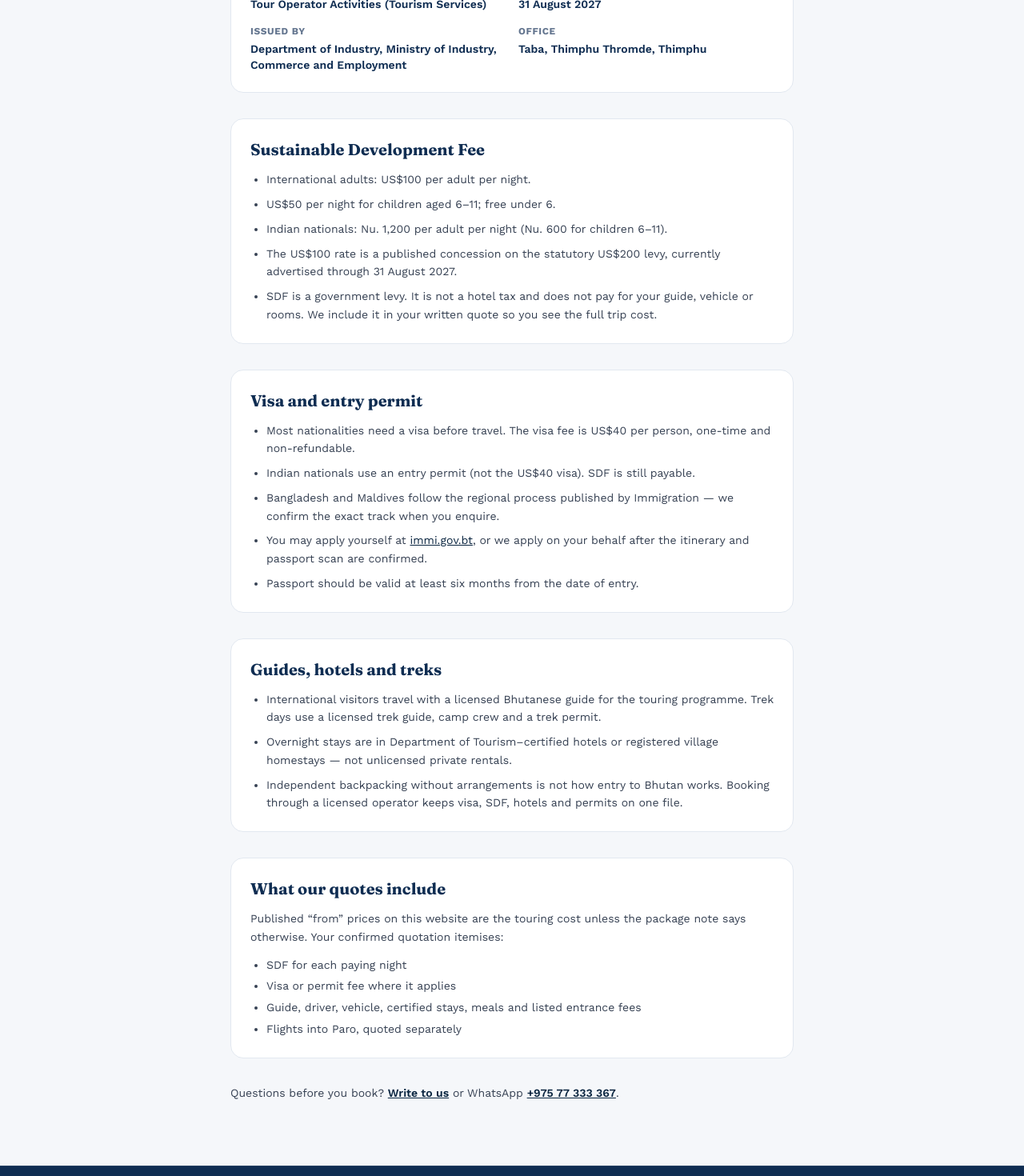
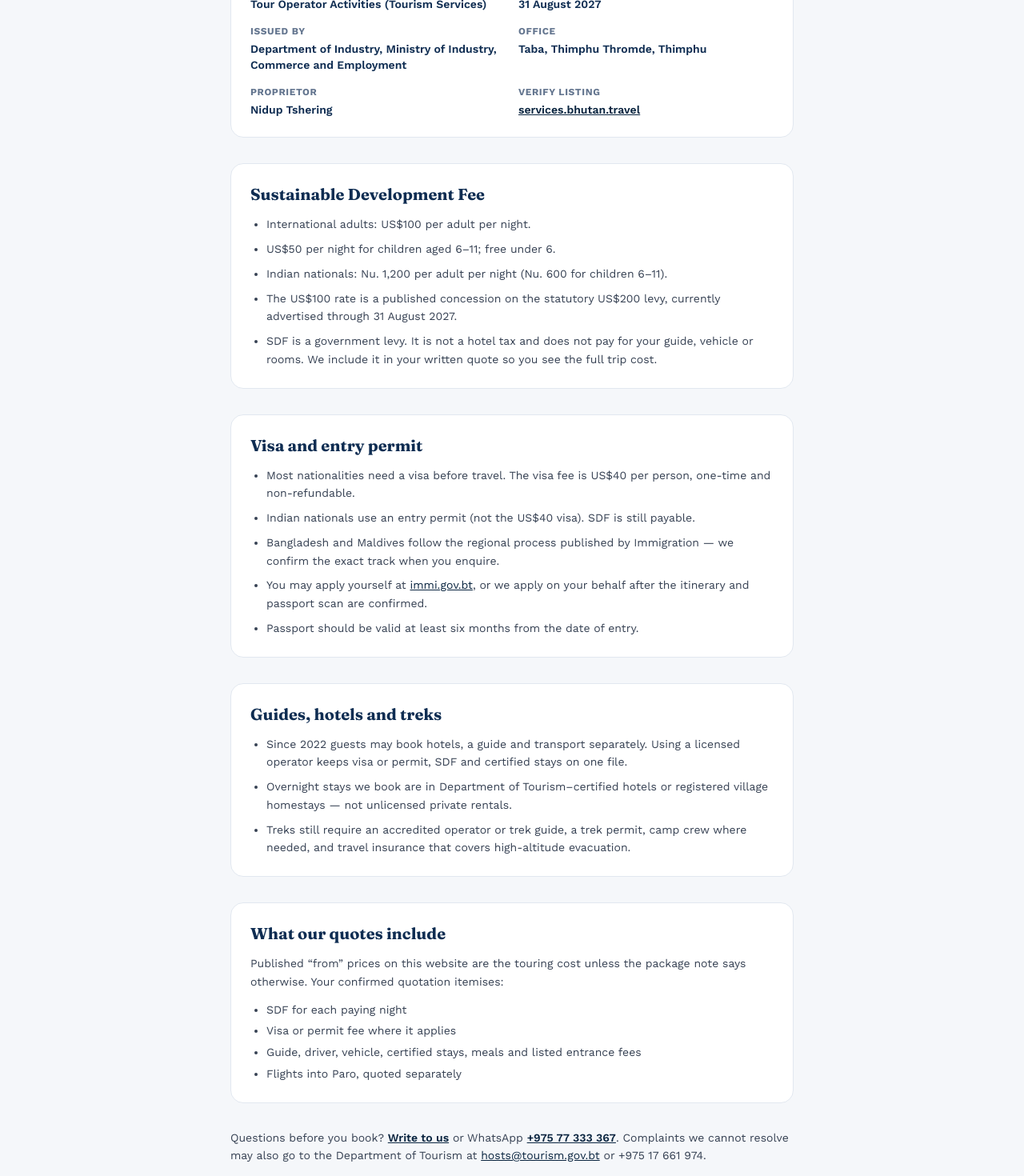
Before and after one commit to sonukumar95128-byte/Yeti-Tours-and-Treck, a Next.js app: page /travel-info in a window 1280 px wide. Shown: the part 560-2030 px from the top of the page at 80% size. Built offline with nearby package versions, Linux system fonts and the light colour scheme.

Commit message:
Add proprietor, portal verify, accurate independent-travel and DoT complaint line

```diff
--- a/src/app/travel-info/page.tsx
+++ b/src/app/travel-info/page.tsx
@@ -62,6 +62,23 @@ export default function TravelInfoPage() {
               {COMPANY.village}, {COMPANY.gewog}, {COMPANY.dzongkhag}
             </dd>
           </div>
+          <div>
+            <dt className="text-xs uppercase tracking-wider text-slate-500 font-bold">Proprietor</dt>
+            <dd className="font-semibold text-ink mt-1">{COMPANY.proprietor}</dd>
+          </div>
+          <div>
+            <dt className="text-xs uppercase tracking-wider text-slate-500 font-bold">Verify listing</dt>
+            <dd className="font-semibold text-ink mt-1">
+              <a
+                href={COMPANY.directoryUrl}
+                className="text-forest underline"
+                target="_blank"
+                rel="noopener noreferrer"
+              >
+                services.bhutan.travel
+              </a>
+            </dd>
+          </div>
         </dl>
 
         <div className="space-y-8 text-sm text-gray-700 leading-relaxed">
@@ -116,16 +133,16 @@ export default function TravelInfoPage() {
             <h2 className="font-display text-xl font-bold text-ink mb-3">Guides, hotels and treks</h2>
             <ul className="list-disc pl-5 space-y-2">
               <li>
-                International visitors travel with a licensed Bhutanese guide for the touring
-                programme. Trek days use a licensed trek guide, camp crew and a trek permit.
+                Since 2022 guests may book hotels, a guide and transport separately. Using a licensed
+                operator keeps visa or permit, SDF and certified stays on one file.
               </li>
               <li>
-                Overnight stays are in Department of Tourism–certified hotels or registered village
-                homestays — not unlicensed private rentals.
+                Overnight stays we book are in Department of Tourism–certified hotels or registered
+                village homestays — not unlicensed private rentals.
               </li>
               <li>
-                Independent backpacking without arrangements is not how entry to Bhutan works.
-                Booking through a licensed operator keeps visa, SDF, hotels and permits on one file.
+                Treks still require an accredited operator or trek guide, a trek permit, camp crew
+                where needed, and travel insurance that covers high-altitude evacuation.
               </li>
             </ul>
           </article>
@@ -153,7 +170,11 @@ export default function TravelInfoPage() {
             <a href={COMPANY.whatsapp} className="text-forest font-semibold underline">
               {COMPANY.phone}
             </a>
-            .
+            . Complaints we cannot resolve may also go to the Department of Tourism at{" "}
+            <a href={`mailto:${COMPANY.dotEmail}`} className="text-forest underline">
+              {COMPANY.dotEmail}
+            </a>{" "}
+            or {COMPANY.dotPhone}.
           </p>
         </div>
       </div>
```
